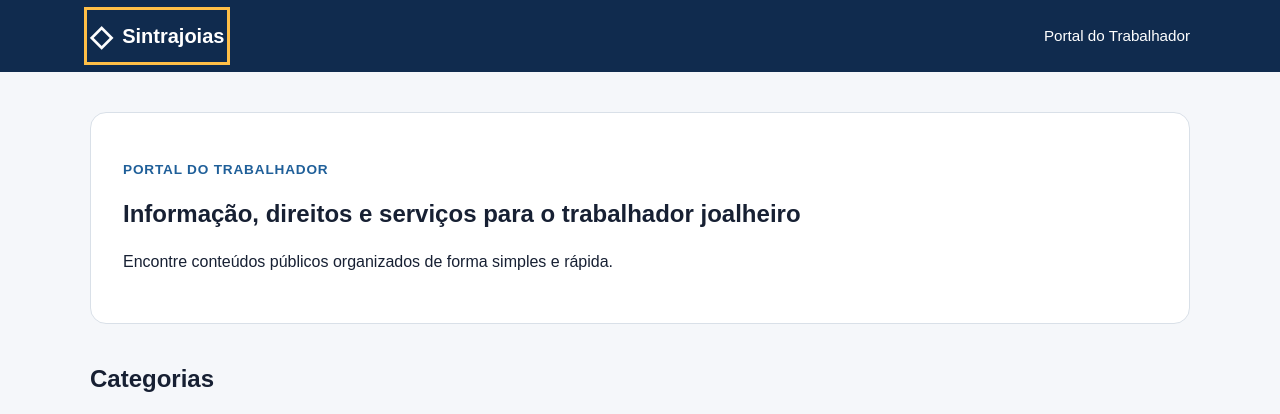
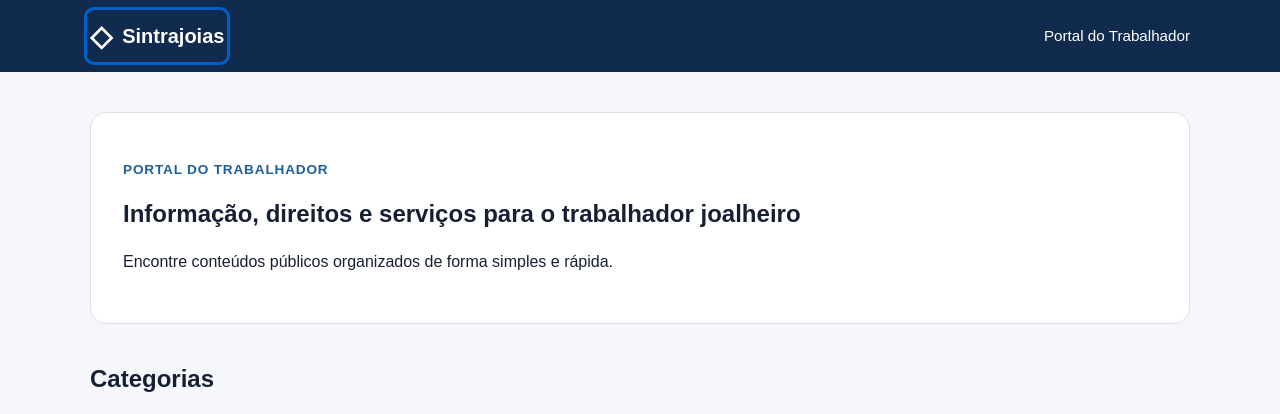
Before and after one commit to evellyngois/plataforma-informativa-sintrajoias, a Flask app: page / in a window 1280 px wide, with the restyled element focused. Shown: the top 414 px of the page. Run offline with Flask 3, Linux system fonts and the light colour scheme.

Commit message:
feat: melhorar acessibilidade da navegacao por teclado

```diff
--- a/app/static/css/style.css
+++ b/app/static/css/style.css
@@ -169,3 +169,10 @@ section > h1 { line-height: 1.2; }
     .button { width: 100%; }
     .hero, .article-detail, .empty-state { padding: 22px; }
 }
+/* Melhoria de acessibilidade para navegação por teclado */
+a:focus-visible,
+button:focus-visible {
+    outline: 3px solid #005fcc;
+    outline-offset: 3px;
+    border-radius: 4px;
+}
```
